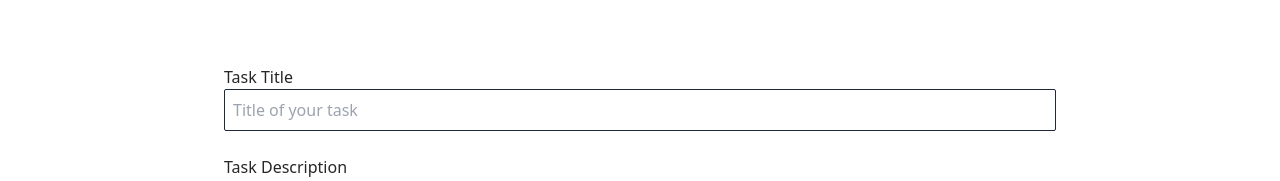
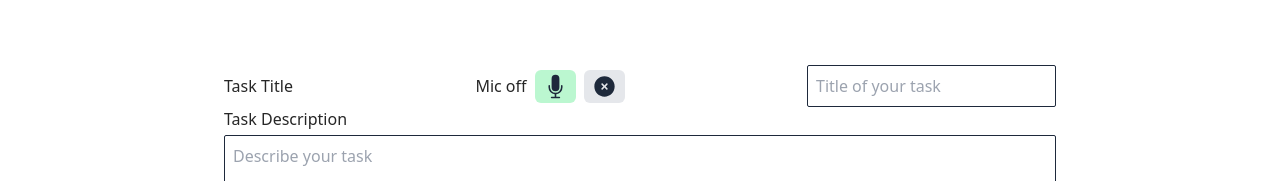
Before and after one commit to Harrisj22412/taskwrite, a React (Vite) app: page / in a window 1280 px wide. Shown: the part 351-532 px from the top of the page. Built offline with nearby package versions, Linux system fonts and the light colour scheme; no server answers.

Commit message:
Voice-Enable Speech Recognition added

```diff
--- a/package.json
+++ b/package.json
@@ -16,7 +16,9 @@
     "appwrite": "^16.0.2",
     "react": "^18.3.1",
     "react-dom": "^18.3.1",
-    "react-router-dom": "^6.28.0"
+    "react-router-dom": "^6.28.0",
+    "react-speech-recognition": "^3.10.0",
+    "regenerator-runtime": "^0.14.1"
   },
   "devDependencies": {
     "@eslint/js": "^9.13.0",
--- a/src/components/AddTask.tsx
+++ b/src/components/AddTask.tsx
@@ -1,8 +1,10 @@
 import { useState, useEffect } from "react";
 import Select from "./Select";
 import Button from "./Button";
+import Speaker from "./Speaker";
 import { useNavigate } from "react-router-dom";
 import { createDocument } from "../utils/db.ts";
+import{ useSpeechToTextHelper } from "../hooks/useSpeechToTextHelper";
 import { SparklesIcon } from "@heroicons/react/24/solid";
 
 interface ITaskFormProps {
@@ -12,6 +14,9 @@ interface ITaskFormProps {
 }
 
 const AddTask = ({task, isEdit, setTasks}: ITaskFormProps) => {
+    const navigate = useNavigate();
+    const { transcript, resetTranscript } = useSpeechToTextHelper();
+
     const [titleVal, setTitleVal] = useState("");
     const [textAreaVal, setTextAreaVal] = useState("");
     const [dueDate, setDueDate] = useState(
@@ -24,19 +29,19 @@ const AddTask = ({task, isEdit, setTasks}: ITaskFormProps) => {
         isEdit && task?.priority ? task?.priority : priorityArray[0]
     ));
 
-    const navigate = useNavigate();
+
 
 const [isSubmitting, setIsSubmitting] = useState(false);
 const [titleValidationError, setTitleValidationError] = useState("");
 
 useEffect(() => {
-    if (isEdit && task) {
+    if (isEdit && task && !transcript) {
         setTitleVal(task.title);
         setTextAreaVal(task.description);
     } else {
-        setTitleVal("");
+        setTitleVal(transcript ||"");
     }
-}, [isEdit, task]);
+}, [isEdit, task, transcript]);
 
     const handleTitleChange = (e: React.ChangeEvent<HTMLInputElement>) => {
         setTitleVal(e.target.value);
@@ -44,6 +49,10 @@ useEffect(() => {
         if (e.target.value.trim() !== "") {
             setTitleValidationError("");
         }
+    };
+
+    const clearTranscript = () => {
+        resetTranscript();
     };
 
     const handleSubmitTask = async (e: React.FormEvent<HTMLFormElement>) => {
@@ -114,7 +123,6 @@ useEffect(() => {
 
             setIsGenerating(false);
 
-            //create a typing effect
             responseText.split("").forEach((char, index) => {
             setTimeout(() => {
             setTextAreaVal((prevText) => prevText + char);
@@ -129,8 +137,9 @@ useEffect(() => {
 
     return (
             <form id="form" onSubmit={handleSubmitTask} className="m-8">
-                <div className="flex flex-col mb-6">
+                <div className="flex flex-row justify-between items-center">
                     <label htmlFor="title">Task Title</label>
+                    <Speaker handleClear={clearTranscript} />
                     <input
                         type="text"
                         id="title"
--- /dev/null
+++ b/src/components/Speaker.tsx
@@ -0,0 +1,42 @@
+import { useSpeechToTextHelper } from "../hooks/useSpeechToTextHelper";
+import { MicrophoneIcon, XCircleIcon } from "@heroicons/react/24/solid";
+import Button from "./Button";
+import SpeechRecognition from "react-speech-recognition";
+
+interface SpeakerProps {
+handleClear: (e: React.MouseEvent<HTMLButtonElement>) => void;
+}
+
+function Speaker({ handleClear }: SpeakerProps) {
+    const { listening, error } = useSpeechToTextHelper();
+
+    const handleSpeech = () => {
+        SpeechRecognition.startListening();
+    };
+
+    return (
+    <div>
+        {error && <div>{error}</div>}
+        <div className="flex gap-2 py-1 items-center text-center justify-center">
+            <span className="font-medium">{listening ? "Mic on" : "Mic off"}</span>
+            <Button
+                handleClick={handleSpeech}
+                extraBtnClasses="bg-lightOk"
+                title="Start"
+            >
+                <MicrophoneIcon height={25} />
+            </Button>
+            <Button
+                handleClick={handleClear}
+                extraBtnClasses="bg-light"
+                type="reset"
+                title="Reset"
+            >
+                <XCircleIcon height={25} />
+            </Button>
+        </div>
+    </div>
+    );
+}
+
+export default Speaker;
--- /dev/null
+++ b/src/hooks/useSpeechToTextHelper.ts
@@ -0,0 +1,25 @@
+import "regenerator-runtime/runtime";
+import { useState } from "react";
+import { useSpeechRecognition } from "react-speech-recognition";
+
+export function useSpeechToTextHelper() {
+    const [error, setError] = useState("");
+
+    const {
+        transcript,
+        listening,
+        resetTranscript,
+        browserSupportsSpeechRecognition,
+    } = useSpeechRecognition();
+
+    if (!browserSupportsSpeechRecognition) {
+        setError("Browser doesn't support speech recognition.");
+    }
+
+    return {
+        error,
+        listening,
+        transcript,
+        resetTranscript,
+    };
+}
```
Also changed, not shown: 1 other file (tests, documents, lock files or other folders).
